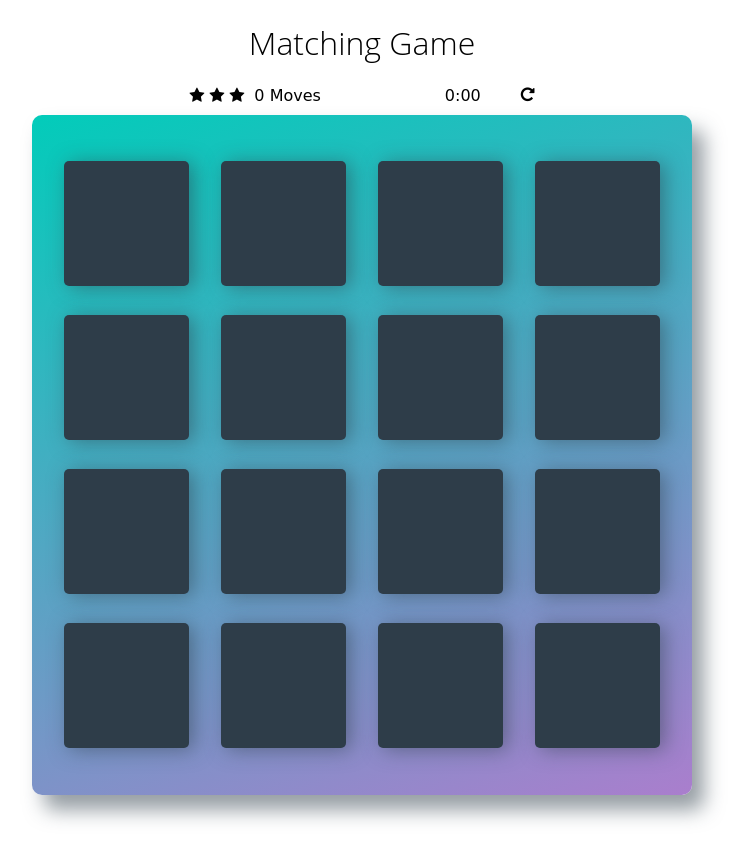
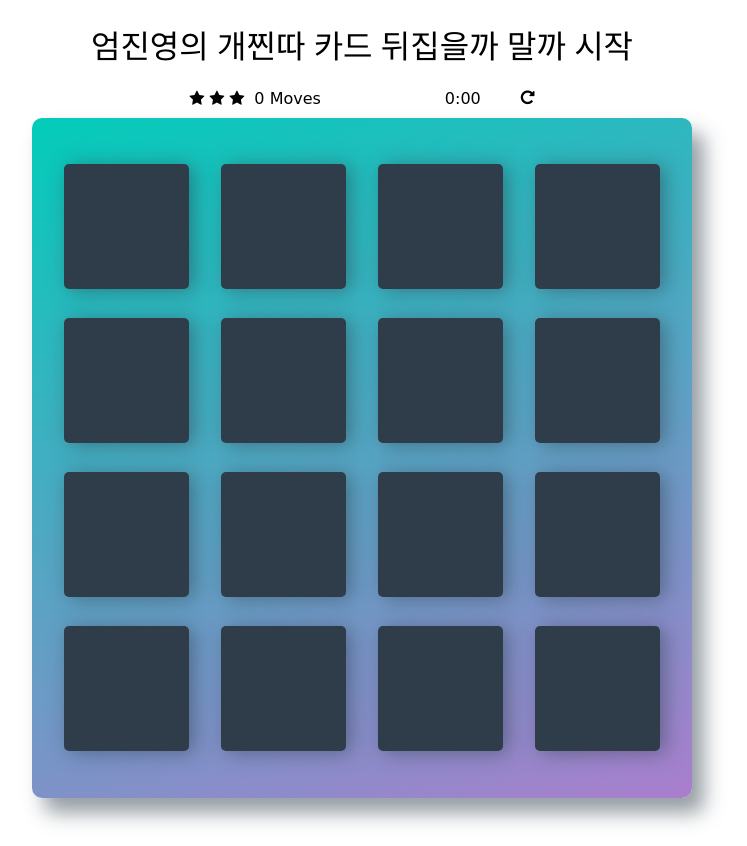
Before and after one commit to silverisiron/team-project, a plain HTML site: page index.html in a window 1280 px wide. Shown: the whole page, without its empty margins (278-1025 px from the left). Drawn offline with Linux system fonts and the light colour scheme; a web font is replaced by a local one.

Commit message:
insert title markup

```diff
--- a/index.html
+++ b/index.html
@@ -1,7 +1,7 @@
 <html lang="en">
 <head>
     <meta charset="utf-8">
-    <title>Matching Game</title>
+    <title>엄진영의 개찐따 카드 뒤집을까 말까</title>
     <meta name="description" content="">
     <link rel="stylesheet prefetch" href="https://maxcdn.bootstrapcdn.com/font-awesome/4.6.1/css/font-awesome.min.css">
     <link rel="stylesheet prefetch" href="https://fonts.googleapis.com/css?family=Coda">
@@ -11,7 +11,7 @@
 
     <div class="container">
         <header>
-            <h1>Matching Game</h1>
+            <h1>엄진영의 개찐따 카드 뒤집을까 말까 시작</h1>
         </header>
 
         <section class="score-panel">
```
